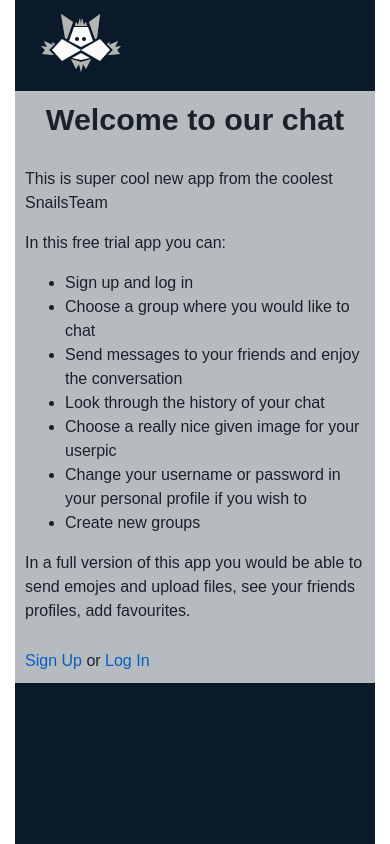
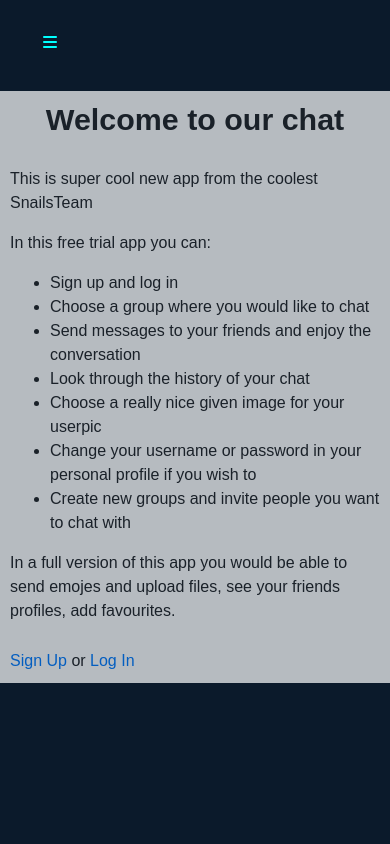
Before and after one commit to Iordanchic/chat-app-snails, a React (Create React App) app in the folder chat/: page / in a window 390 px wide. Built offline with nearby package versions, Linux system fonts and the light colour scheme; no server answers.

Commit message:
XS styles plus burger menu

```diff
--- a/chat/src/App.js
+++ b/chat/src/App.js
@@ -11,7 +11,6 @@ import Welcome       from "./components/Welcome/Welcome";
 // import Footer        from "./components/Footer/Footer";
 import Profile       from "./components/Profile/Profile";
 // import SelectRooms   from "./components/SelectRooms/SelectRooms";
-import SelectRoomsXS from "./components/SelectRoomsXS/SelectRoomsXS";
 import SignUp        from "./components/Signup/SignUp";
 
 import Atest from "./components/Atest/Atest"
@@ -63,7 +62,7 @@ class App extends Component {
                     <Route exact path='/' component={Welcome} />
                     <Route path='/login' component={Login} />
                     <Route path='/signup' component={SignUp} />
-                    <Route path='/room-select' component={SelectRoomsXS} />
+                    {/*<Route path='/room-select' component={SelectRoomsXS} />*/}
                     {/* <Route path='/chat' render={() => <Chat getUserInfo={this.getUserInfo}/>} /> */}
                     {localStorage.getItem("user_token")? <Route path='/chat/:id' component={Chat} />: <Route path='/chat' render={()=> <h1>404 ERROR</h1>}/>}
                     {/* <Route path='/chat/:id' component={Chat} />} /> */}
--- a/chat/src/components/Chat/Chat.js
+++ b/chat/src/components/Chat/Chat.js
@@ -110,7 +110,7 @@ export default class Chat extends Component {
             <div key={this.state.render} className="main-chat-wrapper">
                 <div className="row main-chat-row">
                     <SelectRooms allgrup={this.state.allgrup} roomYouNow={this.state.grup} usersOnGrup={this.state.users} user={this.state.user}/>
-                    <div className="col-11 col-sm-9">
+                    <div className="col-12 col-md-9">
                         <div className="App">
                             <div ref="allmsg" id="Allmsg">
                                 {this.state.msgs.length == 0?<p className='loader'>loading</p>:
--- a/chat/src/components/Header/Header.js
+++ b/chat/src/components/Header/Header.js
@@ -24,9 +24,26 @@ export default class Header extends Component {
             name: null,
             img: null
         };
-        // console.log(this.state.name)
+    }
+    handleMenu = () => {
+        var clickMenu = document.getElementsByClassName('left-bar-wrapper')[0];
+        var arr = clickMenu.className.split(' ');
+        var dNone = arr.indexOf('d-none');
+        if(dNone > -1){
+            arr.splice(dNone, 1);
+            clickMenu.className = arr.join(' ');
+            var arrow = document.getElementsByClassName('fa-bars')[0];
+            var newArrow = arrow.className.replace('fa-bars', 'fa-times');
+            arrow.className = newArrow;
+            console.log(arrow.className)
+        } else {
+            clickMenu.className = clickMenu.className + ' d-none';
+            var arrow = document.getElementsByClassName('fa-times')[0];
+            var newArrow = arrow.className.replace('fa-times','fa-bars');
+            arrow.className = newArrow;
+        }
 
-    }
+};
 
 
 
@@ -35,15 +52,17 @@ export default class Header extends Component {
         return (
             <header>
                 <div className="row">
-                    <div className="col-5 col-md-3 d-flex justify-content-center">
+                    <div className="col-5 d-none d-md-block col-md-3 d-md-flex justify-content-center">
                         <Link to={'/chat/main'} style={{backgroundImage: 'url('+ require("../../img/logo.png")+')'}} className='logo '></Link>
                     </div>
+                    <div className="burger-menu d-block d-md-none col-5">
+                        <i className='fa fa-bars' aria-hidden="true" onClick={this.handleMenu}></i>
+                        <i className=" cross fa fa-times" aria-hidden="true"></i>
 
-                    <div className=" col-4 offset-3  col-md-2 offset-md-7">
+                    </div>
+
+                    <div className=" col-4 offset-3 col-md-2  offset-md-7">
                         <div className="profile-block">
-                            {/*<div  className="profile-img" style={{backgroundImage: 'url('+ require("../../img/"+this.state.img+".jpg")+')'}}></div>*/}
-
-                            {/*{localStorage.getItem('user_token') !== null ? */}
                             {this.state.visible ? <Link to={'/profile'}><div className='profile-img-header-block'>
                                 <div  className="profile-img-edit-pic-header" style={{backgroundImage: 'url('+ require("../../img/"+this.state.img+".jpg")+')'}}></div>
                                 <Link to={'/profile'} className='my-profile'>My profile <i className="fa fa-caret-down" aria-hidden="true"></i></Link>
--- a/chat/src/components/Header/_Header.css
+++ b/chat/src/components/Header/_Header.css
@@ -40,3 +40,17 @@ header {
     -webkit-background-size: 100%;
     background-size: 100%;
 }
+.burger-menu{
+    text-align: center;
+}
+.burger-menu i{
+    display: block;
+    width: 100px;
+    height: 100px;
+    color: #00ffff;
+    cursor: pointer;
+    line-height: 56px;
+}
+.burger-menu .cross{
+    display: none;
+}
--- a/chat/src/components/Profile/_Profile.css
+++ b/chat/src/components/Profile/_Profile.css
@@ -11,7 +11,7 @@
 }
 .profile-wrapper {
     background: #F5F5F6;
-    padding: 30px;
+    padding: 0 30px;
     height: 100%;
 }
 .profile-wrapper .row {
@@ -120,70 +120,3 @@
     background: #00c3c3 !important;
     color: #07023e !important;
 }
-/*.loader,*/
-/*.loader:before,*/
-/*.loader:after {*/
-    /*border-radius: 50%;*/
-/*}*/
-/*.loader {*/
-    /*color: #00c3c3;*/
-    /*font-size: 11px;*/
-    /*text-indent: -99999em;*/
-    /*margin: 55px auto;*/
-    /*position: relative;*/
-    /*width: 10em;*/
-    /*height: 10em;*/
-    /*box-shadow: inset 0 0 0 1em;*/
-    /*-webkit-transform: translateZ(0);*/
-    /*-ms-transform: translateZ(0);*/
-    /*transform: translateZ(0);*/
-/*}*/
-/*.loader:before,*/
-/*.loader:after {*/
-    /*position: absolute;*/
-    /*content: '';*/
-/*}*/
-/*.loader:before {*/
-    /*width: 5.2em;*/
-    /*height: 10.2em;*/
-    /*background: #ffffff;*/
-    /*border-radius: 10.2em 0 0 10.2em;*/
-    /*top: -0.1em;*/
-    /*left: -0.1em;*/
-    /*-webkit-transform-origin: 5.2em 5.1em;*/
-    /*transform-origin: 5.2em 5.1em;*/
-    /*-webkit-animation: load2 2s infinite ease 1.5s;*/
-    /*animation: load2 2s infinite ease 1.5s;*/
-/*}*/
-/*.loader:after {*/
-    /*width: 5.2em;*/
-    /*height: 10.2em;*/
-    /*background: #ffffff;*/
-    /*border-radius: 0 10.2em 10.2em 0;*/
-    /*top: -0.1em;*/
-    /*left: 5.1em;*/
-    /*-webkit-transform-origin: 0px 5.1em;*/
-    /*transform-origin: 0px 5.1em;*/
-    /*-webkit-animation: load2 2s infinite ease;*/
-    /*animation: load2 2s infinite ease;*/
-/*}*/
-/*@-webkit-keyframes load2 {*/
-    /*0% {*/
-        /*-webkit-transform: rotate(0deg);*/
-        /*transform: rotate(0deg);*/
-    /*}*/
-    /*100% {*/
-        /*-webkit-transform: rotate(360deg);*/
-        /*transform: rotate(360deg);*/
-    /*}*/
-/*}*/
-/*@keyframes load2 {*/
-    /*0% {*/
-        /*-webkit-transform: rotate(0deg);*/
-        /*transform: rotate(0deg);*/
-    /*}*/
-    /*100% {*/
-        /*-webkit-transform: rotate(360deg);*/
-        /*transform: rotate(360deg);*/
-    /*}*/
-/*}*/
--- a/chat/src/components/SelectRoomsXS/SelectRoomXS.css
+++ /dev/null
@@ -1,3 +0,0 @@
-.test {
-  /* background-color: red; */
-}
--- a/chat/src/components/SelectRoomsXS/SelectRoomsXS.js
+++ /dev/null
@@ -1,64 +0,0 @@
-import React from "react";
-
-import "./SelectRoomXS.css";
-
-export default class SelectRoomsXS extends React.Component {
-  constructor(props) {
-    super(props)
-
-    let data = JSON.stringify({ token: localStorage.getItem("user_token") });
-    fetch(`/test`, { method: 'POST', headers: { "Content-Type": "application/json" }, body: data })
-      .then(res => res.json())
-      .then(res => {
-        if (res.success === false) {
-          this.setState({ access: false })
-        } else {
-          this.setState({ access: true, groups: res.groups });
-        }
-
-      })
-      .catch(err => console.log(err));
-
-    this.state = {
-      access: null,
-      groups: [],
-
-    }
-  }
-
-  getRoomsDb() {
-
-  }
-
-  render() {
-    return (
-      <div className="row">
-        {
-          this.state.access === null ? <h1> Loading </h1>
-
-          : //Access True
-
-          this.state.access === true ?
-          <div className="col-12">
-            <div className="test">
-              <h1> It's page for small display </h1>
-              {this.state.groups.map((item, i) => {
-                return(
-                  <div key={i}>
-                    {item}
-                  </div>)
-              })}
-            </div>
-          </div>
-
-          : // Access Denied
-
-          <h1> Access DENIED </h1>
-
-        }
-      </div>
-
-
-    )
-  }
-}
--- a/chat/src/components/Welcome/Welcome.js
+++ b/chat/src/components/Welcome/Welcome.js
@@ -25,7 +25,7 @@ class Welcome extends Component {
                                <li>Look through the history of your chat</li>
                                <li>Choose a really nice given image for your userpic</li>
                                <li>Change your username or password in your personal profile if you wish to</li>
-                               <li>Create new groups</li>
+                               <li>Create new groups and invite people you want to chat with</li>
                            </ul>
                            <p>In a full version of this app you would be able to send emojes and upload files,  see your friends profiles, add favourites.</p>
                            <div className="links-wrapper">
--- a/chat/src/index.css
+++ b/chat/src/index.css
@@ -22,3 +22,9 @@ body {
 .mainLayOut{
   height: 100%;
 }
+@media screen and (max-width: 576px){
+  .container {
+    max-width: 100%;
+    padding: 0;
+  }
+}
```
Also changed, not shown: chat/src/components/SelectRooms/SelectRooms.js (+1 -28 lines).
